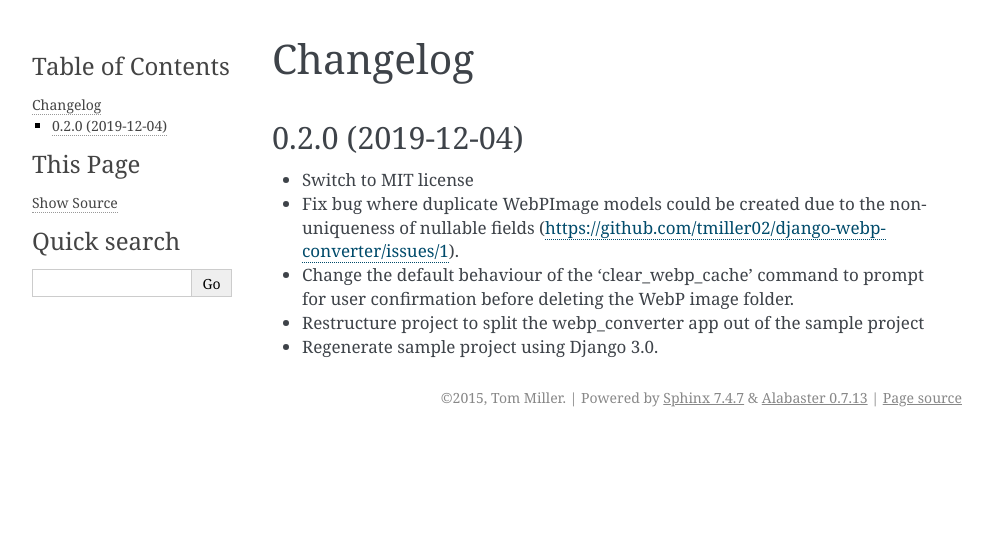
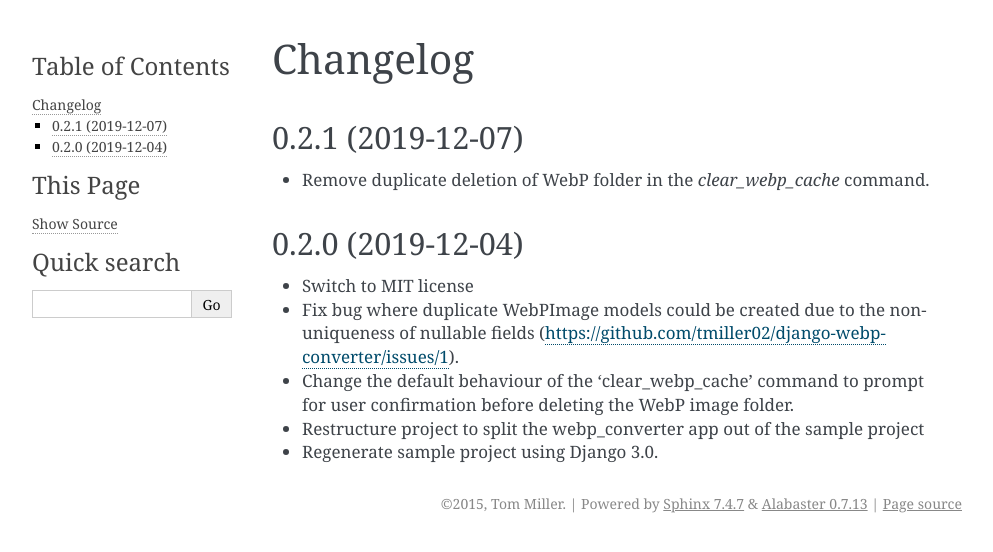
Before and after one commit to tmiller02/django-webp-converter, a Sphinx documentation site: the page built from docs/changelog.rst, in a window 1280 px wide. Shown: the top 552 px of the page, without its empty margins (148-1141 px from the left). Built offline with Sphinx 7.4.7, drawn with Linux system fonts in a browser that asks for light colours.

Commit message:
Update changelog. Bump version to 0.2.1.

```diff
--- a/docs/changelog.rst
+++ b/docs/changelog.rst
@@ -1,5 +1,10 @@
 Changelog
 ============
+
+0.2.1 (2019-12-07)
+------------------
+
+* Remove duplicate deletion of WebP folder in the `clear_webp_cache` command.
 
 0.2.0 (2019-12-04)
 ------------------
--- a/docs/conf.py
+++ b/docs/conf.py
@@ -56,9 +56,9 @@ author = "Tom Miller"
 # built documents.
 #
 # The short X.Y version.
-version = "0.2.0"
+version = "0.2.1"
 # The full version, including alpha/beta/rc tags.
-release = "0.2.0"
+release = "0.2.1"
 
 # The language for content autogenerated by Sphinx. Refer to documentation
 # for a list of supported languages.
```
Also changed, not shown: 1 other file.
